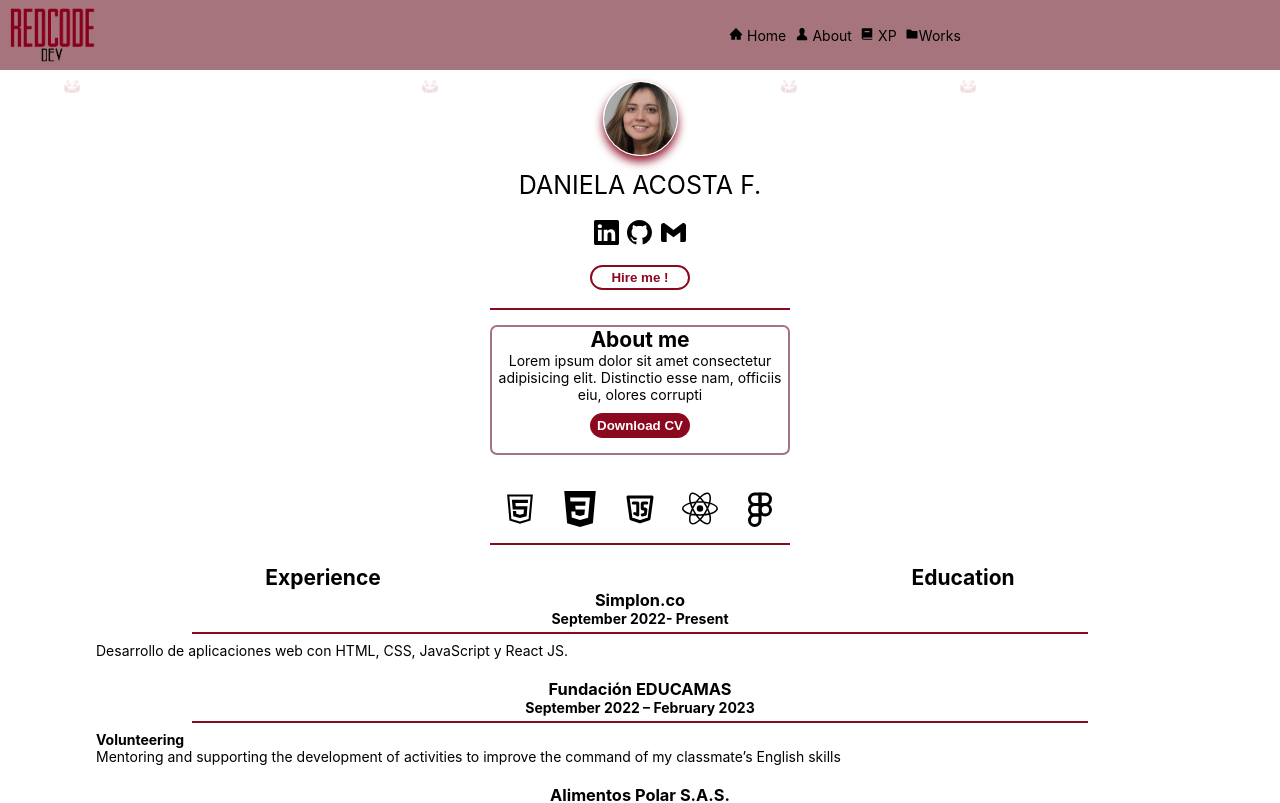
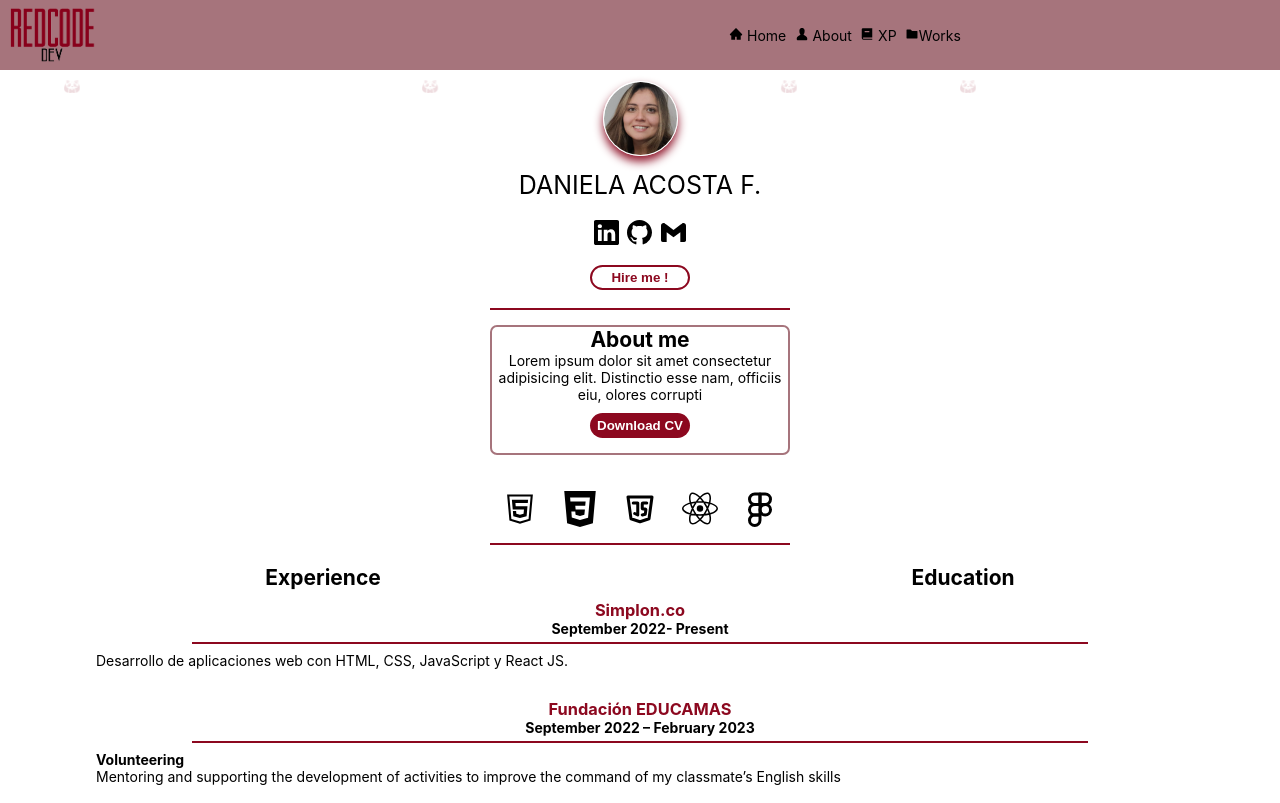
Before and after one commit to DanikMonday/Portafolio, a React (Create React App) app: page / in a window 1280 px wide. Shown: the top 803 px of the page. Built offline with nearby package versions, Linux system fonts and the light colour scheme.

Commit message:
experience

```diff
--- a/src/App.css
+++ b/src/App.css
@@ -282,6 +282,7 @@ body{
 
 .sec-exp{
   display: flex;
+  margin-bottom: 10px;
 }
 
 .ano-exp{
@@ -306,3 +307,7 @@ body{
 .ico-grad{
   width: 100%;
 }
+
+.empresa{
+  color: #8C081F;
+}
```
